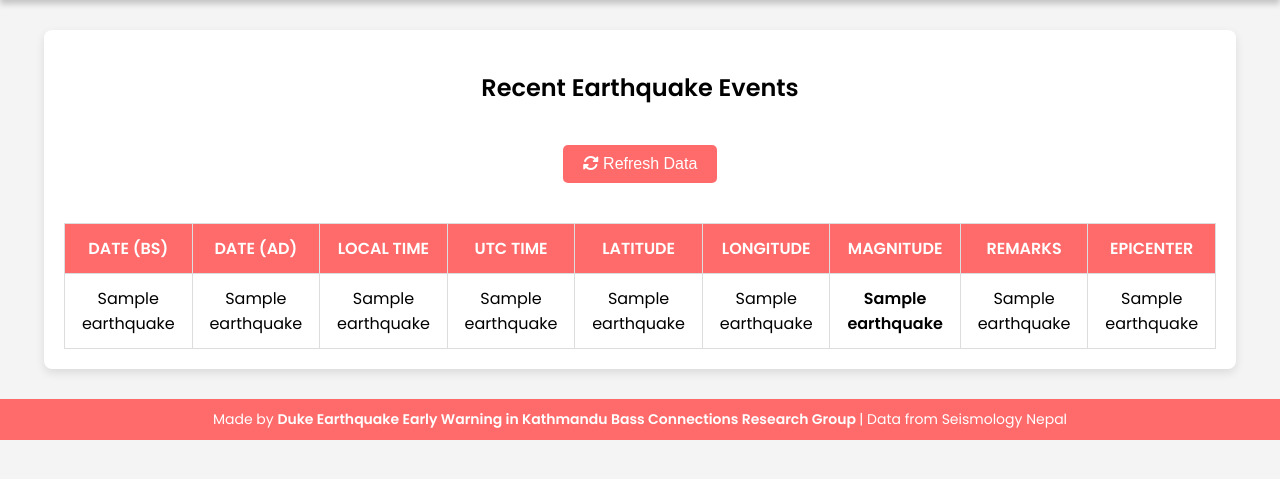
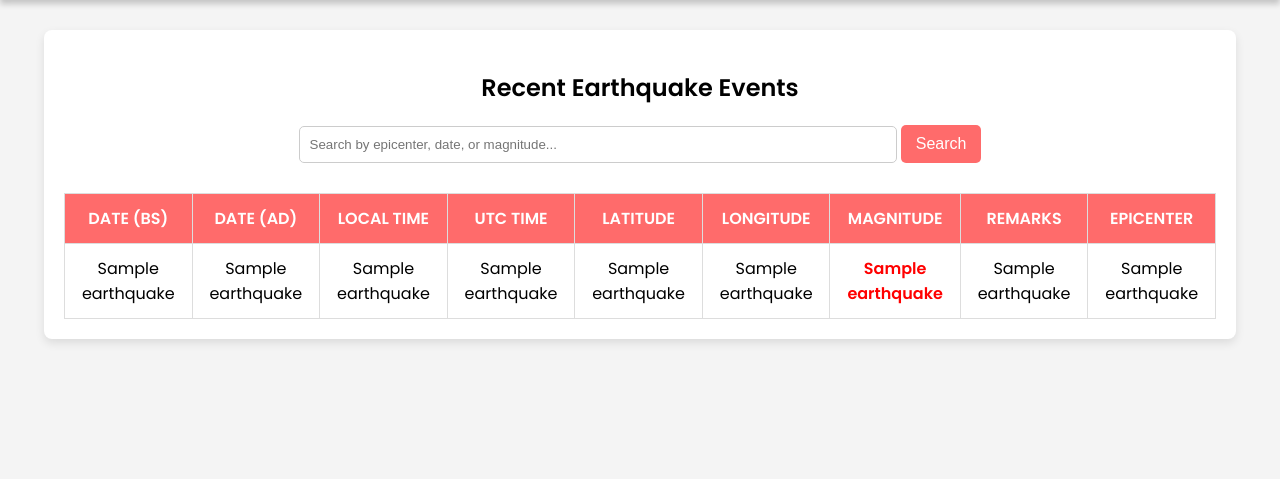
Before and after one commit to tarans65/flask-earthquake, a Python web app: template templates/index.html in a window 1280 px wide. Shown: the part 75-554 px from the top of the page. Run offline with Jinja, Linux system fonts and the light colour scheme; the template is opened without the code that fills it: most values are stand-ins (such as "Sample title", 1, 10 or a date in 2020); some libraries are stand-ins or nearby versions.

Commit message:
Added earthquake search functionality

```diff
--- a/import_data.py
+++ b/import_data.py
@@ -30,6 +30,7 @@ with pdfplumber.open(pdf_path) as pdf:
                         epicenter = " ".join(parts[8:])  # Remaining columns: Epicenter Name
 
                         # Insert into SQLite database
+                        print("Extracted Row:", date_bs, date_ad, local_time, utc_time, latitude, longitude, magnitude, remarks, epicenter)
                         cursor.execute("""
                         INSERT INTO earthquakes (date_bs, date_ad, local_time, utc_time, latitude, longitude, magnitude, remarks, epicenter)
                         VALUES (?, ?, ?, ?, ?, ?, ?, ?, ?)
--- a/templates/index.html
+++ b/templates/index.html
@@ -7,9 +7,6 @@
 
     <!-- Google Fonts -->
     <link href="https://fonts.googleapis.com/css2?family=Poppins:wght@300;400;600&display=swap" rel="stylesheet">
-
-    <!-- Font Awesome Icons -->
-    <script src="https://kit.fontawesome.com/a076d05399.js" crossorigin="anonymous"></script>
 
     <style>
         body {
@@ -41,6 +38,24 @@
             overflow-x: auto;
         }
 
+        input[type="text"] {
+            width: 50%;
+            padding: 10px;
+            margin-bottom: 10px;
+            border: 1px solid #ccc;
+            border-radius: 5px;
+        }
+
+        button {
+            padding: 10px 15px;
+            background: #ff6b6b;
+            color: white;
+            border: none;
+            border-radius: 5px;
+            cursor: pointer;
+            font-size: 16px;
+        }
+
         table {
             width: 100%;
             border-collapse: collapse;
@@ -66,45 +81,6 @@
         tr:hover {
             background: #ffcccc;
         }
-
-        .footer {
-            margin-top: 30px;
-            padding: 10px;
-            background: #ff6b6b;
-            color: white;
-            font-size: 14px;
-        }
-
-        .btn {
-            display: inline-block;
-            margin: 20px 0;
-            padding: 10px 20px;
-            font-size: 16px;
-            color: white;
-            background: #ff6b6b;
-            border: none;
-            border-radius: 5px;
-            cursor: pointer;
-            transition: background 0.3s;
-        }
-
-        .btn:hover {
-            background: #ff3b3b;
-        }
-
-        /* Responsive Table */
-        @media screen and (max-width: 800px) {
-            table {
-                display: block;
-                overflow-x: auto;
-                white-space: nowrap;
-            }
-
-            th, td {
-                font-size: 14px;
-                padding: 10px;
-            }
-        }
     </style>
 </head>
 <body>
@@ -115,9 +91,11 @@
 
     <div class="container">
         <h2>Recent Earthquake Events</h2>
-        <button class="btn" onclick="window.location.reload();">
-            <i class="fas fa-sync-alt"></i> Refresh Data
-        </button>
+
+        <form method="POST">
+            <input type="text" name="search" placeholder="Search by epicenter, date, or magnitude..." value="{{ search_query if search_query else '' }}">
+            <button type="submit">Search</button>
+        </form>
 
         <table>
             <thead>
@@ -142,7 +120,7 @@
                     <td>{{ eq[4] }}</td>
                     <td>{{ eq[5] }}</td>
                     <td>{{ eq[6] }}</td>
-                    <td><strong style="color: {{ 'red' if eq[7] >= 5 else 'black' }};">{{ eq[7] }}</strong></td>
+                    <td><strong style="color: {% if eq[7]|float >= 5 %} red {% else %} black {% endif %};">{{ eq[7] }}</strong></td>
                     <td>{{ eq[8] }}</td>
                     <td>{{ eq[9] }}</td>
                 </tr>
@@ -151,10 +129,5 @@
         </table>
     </div>
 
-    <div class="footer">
-        Made by <strong> Duke Earthquake Early Warning in Kathmandu Bass Connections Research Group
-        </strong> | Data from Seismology Nepal
-    </div>
-
 </body>
 </html>
```
Also changed, not shown: app.py (+6 -15 lines), load_data.py (added, +68 -0 lines), earthquake.db (added), earthquakes.db.
